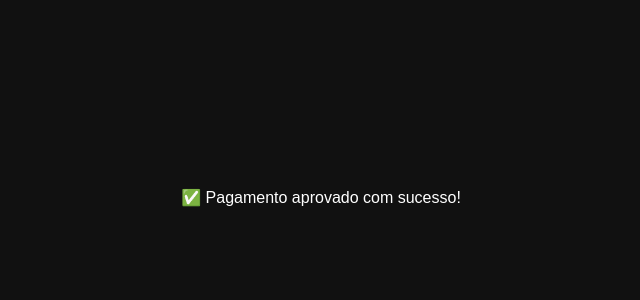
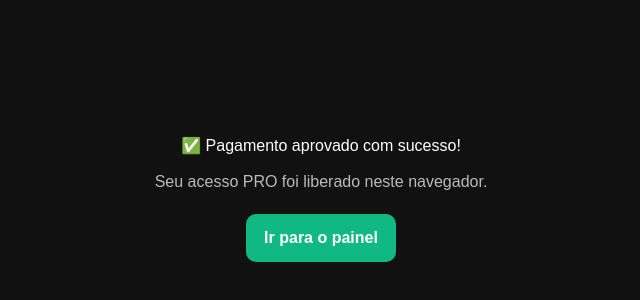
Before and after one commit to thiagoscalumby-boop/shopee-site, a Next.js app: page /sucesso in a window 1280 px wide. Shown: the part 202-502 px from the top of the page, without its empty margins (319-959 px from the left). Built offline with nearby package versions, Linux system fonts and the light colour scheme.

Commit message:
Update page.tsx

```diff
--- a/app/sucesso/page.tsx
+++ b/app/sucesso/page.tsx
@@ -1,7 +1,47 @@
+'use client'
+
+import { useEffect } from "react";
+
 export default function Sucesso() {
+  useEffect(() => {
+    localStorage.setItem("usuario_pro", "true");
+  }, []);
+
   return (
-    <div style={{ background: "#111", color: "#fff", minHeight: "100vh", display: "flex", alignItems: "center", justifyContent: "center" }}>
-      <h1>✅ Pagamento aprovado com sucesso!</h1>
+    <div
+      style={{
+        background: "#111",
+        color: "#fff",
+        minHeight: "100vh",
+        display: "flex",
+        alignItems: "center",
+        justifyContent: "center",
+        padding: "20px",
+        textAlign: "center"
+      }}
+    >
+      <div>
+        <h1>✅ Pagamento aprovado com sucesso!</h1>
+        <p style={{ marginTop: "12px", color: "#bbb" }}>
+          Seu acesso PRO foi liberado neste navegador.
+        </p>
+
+        <button
+          onClick={() => (window.location.href = "/")}
+          style={{
+            marginTop: "20px",
+            padding: "12px 18px",
+            border: "none",
+            borderRadius: "10px",
+            background: "#10b981",
+            color: "#fff",
+            fontWeight: "bold",
+            cursor: "pointer"
+          }}
+        >
+          Ir para o painel
+        </button>
+      </div>
     </div>
   );
 }
```
